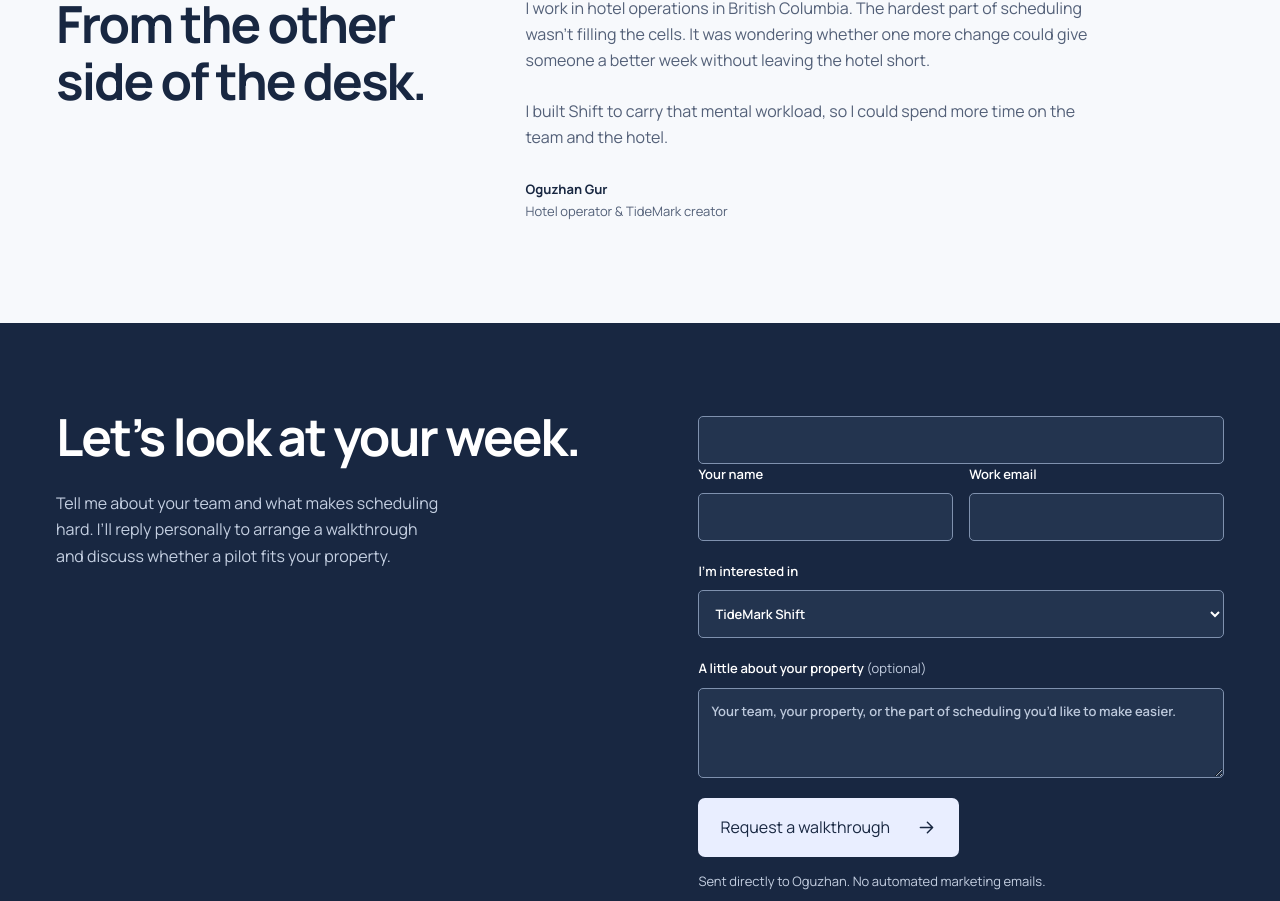
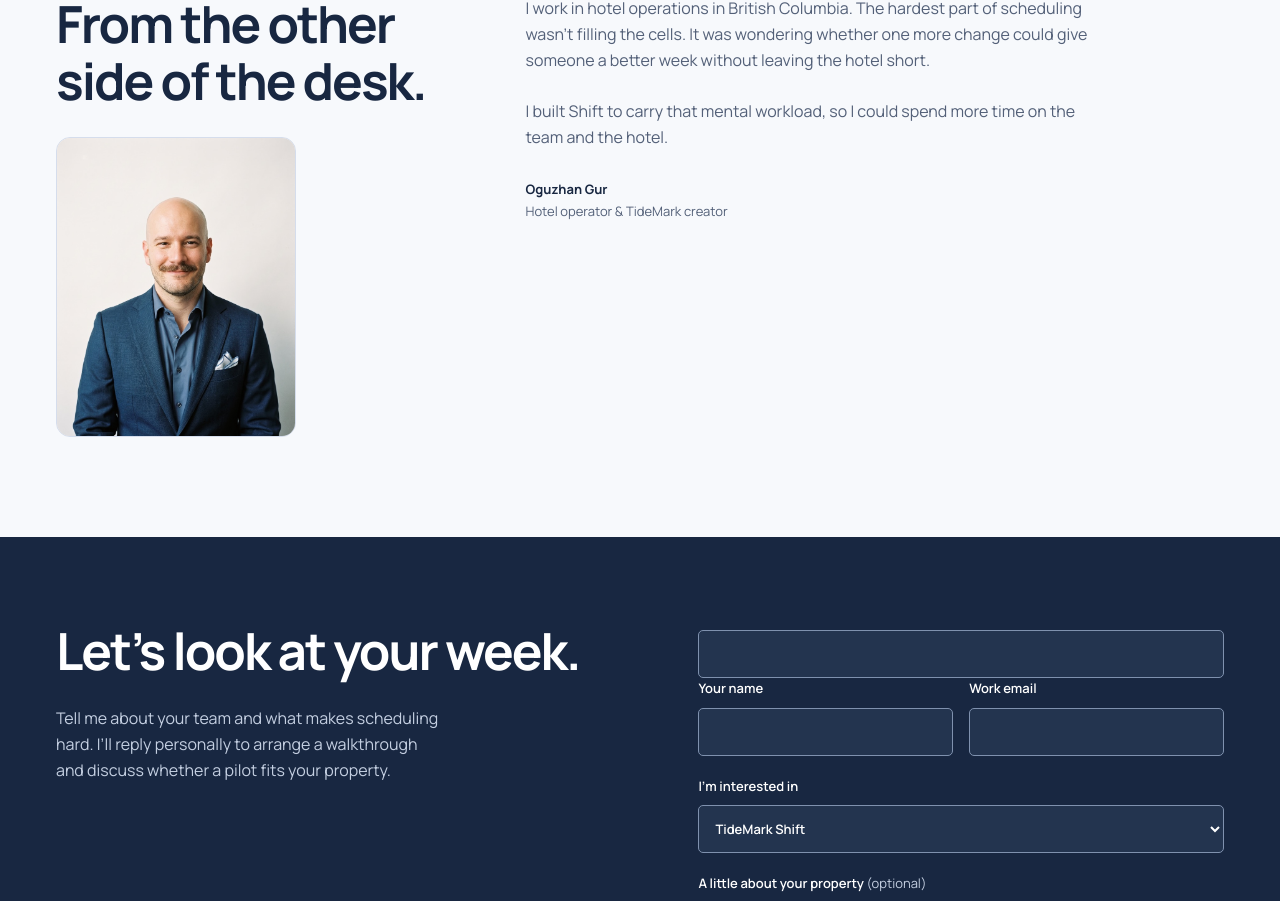
Before and after one commit to vancityoguzhan/tidemark-site, a React (Vite) app: page / in a window 1280 px wide. Shown: the part 3785-4686 px from the top of the page. Built offline with nearby package versions, Linux system fonts and the light colour scheme; no server answers.

Commit message:
Add founder portrait to story section

```diff
--- a/src/FreshExperience.tsx
+++ b/src/FreshExperience.tsx
@@ -470,6 +470,14 @@ export default function FreshExperience() {
         <section className="fStory fWidth" id="fstory">
           <div className="fStoryLead">
             <h2>From the other side of the desk.</h2>
+            <img
+              className="fFounderPhoto"
+              src="/oguzhan-gur.jpg"
+              alt="Oguzhan Gur, hotel operator and TideMark creator"
+              width={764}
+              height={1024}
+              loading="lazy"
+            />
           </div>
           <div className="fStoryBody">
             <p>
--- a/src/fresh.css
+++ b/src/fresh.css
@@ -558,6 +558,18 @@ body {
   align-items: start;
   padding-block: 100px;
 }
+.fFounderPhoto {
+  display: block;
+  width: 100%;
+  max-width: 240px;
+  height: auto;
+  aspect-ratio: 4 / 5;
+  object-fit: cover;
+  object-position: top center;
+  border-radius: 14px;
+  border: 1px solid var(--f-line);
+  margin-top: 28px;
+}
 .fStoryBody > p {
   font-size: var(--f-text-body);
   color: var(--f-muted);
```
Also changed, not shown: public/oguzhan-gur.jpg (added).
